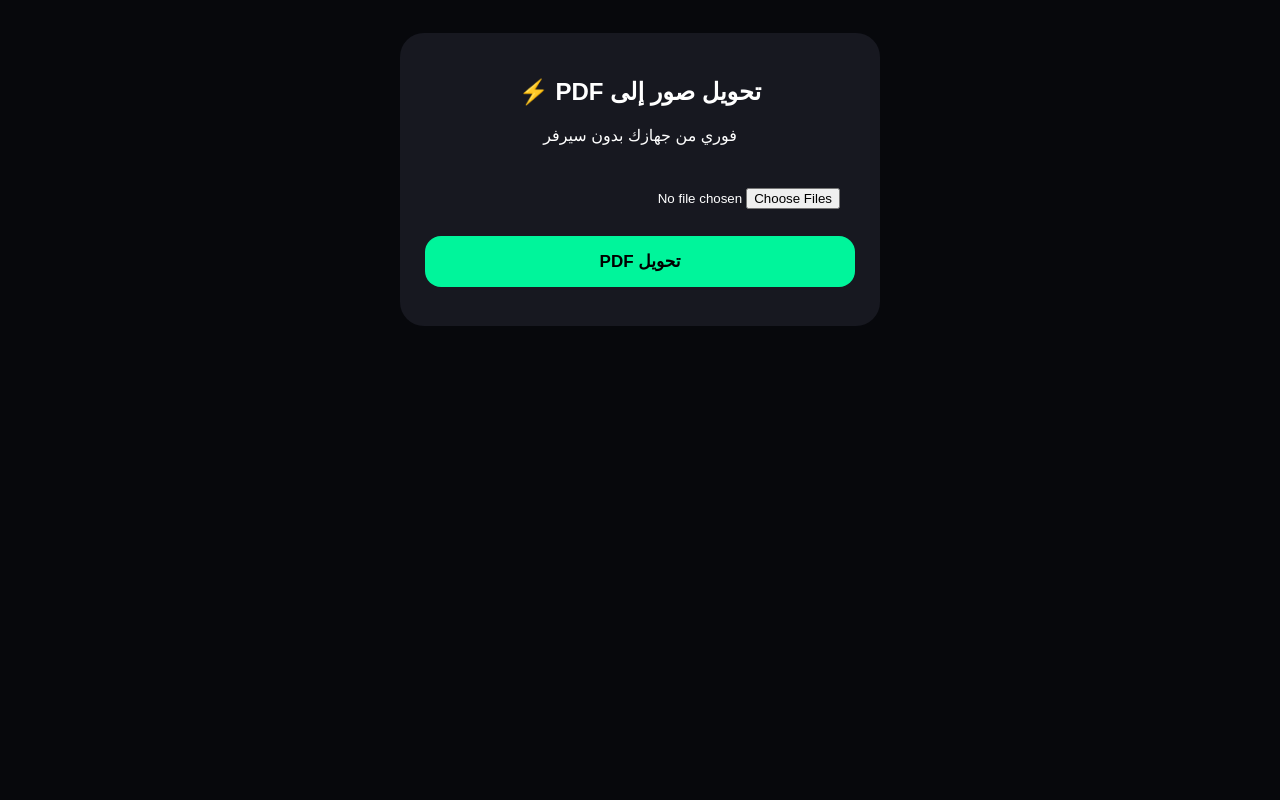
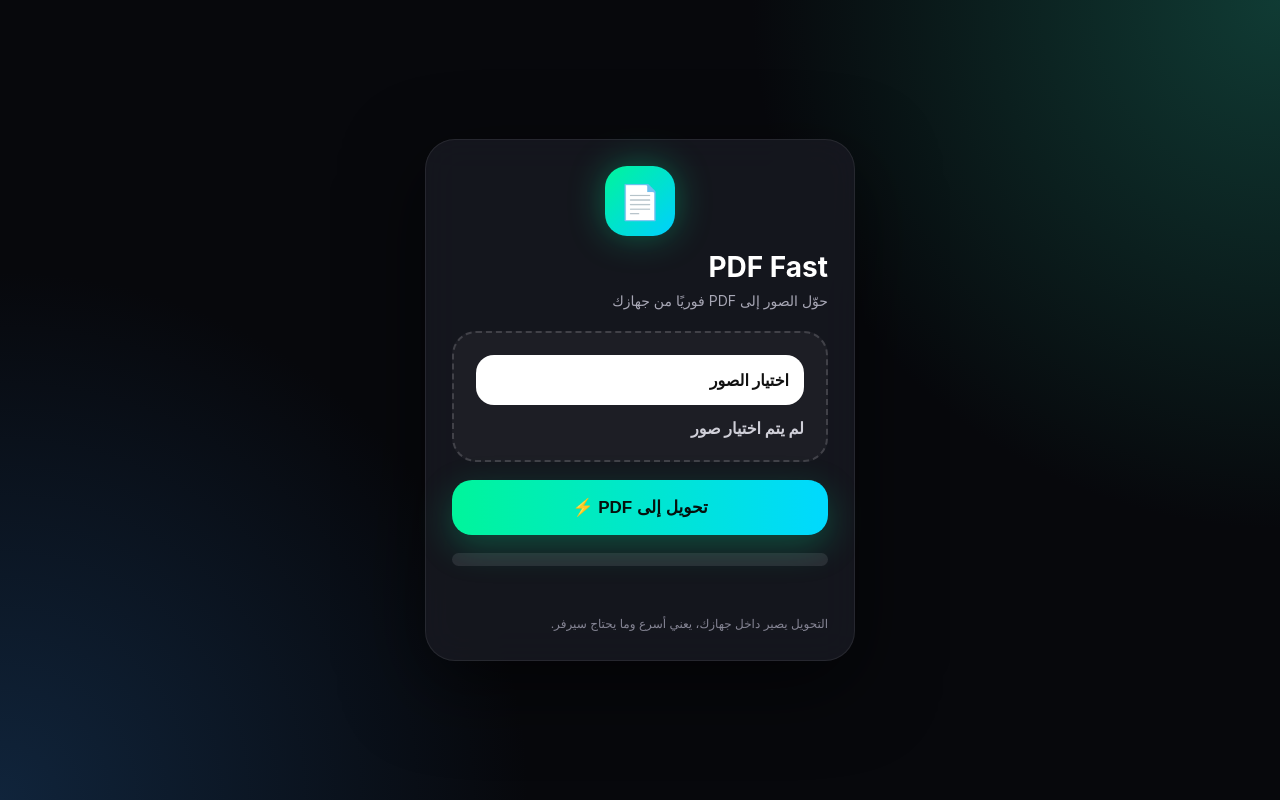
Before and after one commit to fffppp81600-hub/kkll, a plain HTML site: page index.html in a window 1280 px wide. Drawn offline with nearby package versions, Linux system fonts and the light colour scheme.

Commit message:
Update index.html

```diff
--- a/index.html
+++ b/index.html
@@ -2,92 +2,213 @@
 <html lang="ar" dir="rtl">
 <head>
 <meta charset="UTF-8">
-<meta name="viewport" content="width=device-width, initial-scale=1.0">
-<title>صور إلى PDF</title>
+<meta name="viewport" content="width=device-width, initial-scale=1, viewport-fit=cover">
+<title>PDF Fast</title>
 <script src="https://cdnjs.cloudflare.com/ajax/libs/jspdf/2.5.1/jspdf.umd.min.js"></script>
 <style>
-body{font-family:Arial;background:#07080c;color:white;text-align:center;padding:25px}
-.box{background:#171820;padding:25px;border-radius:24px;max-width:430px;margin:auto}
-input,button{width:100%;padding:15px;margin-top:12px;border-radius:16px;border:0;box-sizing:border-box}
-button{background:#00f59b;font-weight:bold;font-size:17px}
-.status{margin-top:14px;color:#ccc;font-weight:bold}
-a{display:block;background:#00f59b;color:#000;padding:15px;border-radius:16px;text-decoration:none;font-weight:bold;margin-top:18px}
+*{box-sizing:border-box}
+body{
+  margin:0;
+  min-height:100vh;
+  font-family:-apple-system,BlinkMacSystemFont,"Segoe UI",Arial;
+  background:
+    radial-gradient(circle at top right,#103b34,transparent 35%),
+    radial-gradient(circle at bottom left,#10243b,transparent 35%),
+    #07080c;
+  color:white;
+  padding:22px;
+  display:flex;
+  align-items:center;
+  justify-content:center;
+}
+.app{
+  width:100%;
+  max-width:430px;
+}
+.card{
+  background:rgba(23,24,32,.88);
+  backdrop-filter:blur(18px);
+  border:1px solid rgba(255,255,255,.08);
+  border-radius:30px;
+  padding:26px;
+  box-shadow:0 25px 80px rgba(0,0,0,.55);
+}
+.logo{
+  width:70px;height:70px;
+  margin:0 auto 14px;
+  border-radius:22px;
+  background:linear-gradient(135deg,#00f59b,#00cfff);
+  display:flex;align-items:center;justify-content:center;
+  font-size:34px;
+  box-shadow:0 0 35px rgba(0,245,155,.35);
+}
+h1{margin:0;font-size:28px}
+.sub{color:#a7a7b5;margin-top:8px;font-size:14px}
+.pick{
+  margin-top:22px;
+  border:2px dashed rgba(255,255,255,.16);
+  border-radius:24px;
+  padding:22px;
+  background:rgba(255,255,255,.04);
+}
+input{display:none}
+.pick label{
+  display:block;
+  background:#fff;
+  color:#111;
+  padding:15px;
+  border-radius:18px;
+  font-weight:800;
+}
+.count{margin-top:13px;color:#cfcfd8;font-weight:700}
+button{
+  width:100%;
+  margin-top:18px;
+  padding:17px;
+  border:0;
+  border-radius:20px;
+  font-size:17px;
+  font-weight:900;
+  color:#06110d;
+  background:linear-gradient(90deg,#00f59b,#00d9ff);
+  box-shadow:0 12px 35px rgba(0,245,155,.25);
+}
+button:disabled{opacity:.55}
+.progress{
+  height:13px;
+  background:#2a2b33;
+  margin-top:18px;
+  border-radius:999px;
+  overflow:hidden;
+}
+.bar{
+  height:100%;
+  width:0%;
+  background:linear-gradient(90deg,#00f59b,#00d9ff);
+  transition:.2s;
+}
+.status{
+  margin-top:12px;
+  min-height:22px;
+  color:#c7c7d3;
+  font-weight:700;
+}
+.download{
+  display:block;
+  margin-top:18px;
+  background:#00f59b;
+  color:#03110b;
+  padding:16px;
+  border-radius:20px;
+  text-decoration:none;
+  font-weight:900;
+}
+.small{
+  margin-top:14px;
+  color:#858594;
+  font-size:12px;
+  line-height:1.6;
+}
 </style>
 </head>
 <body>
 
-<div class="box">
-<h2>تحويل صور إلى PDF ⚡</h2>
-<p>فوري من جهازك بدون سيرفر</p>
+<div class="app">
+  <div class="card">
+    <div class="logo">📄</div>
+    <h1>PDF Fast</h1>
+    <div class="sub">حوّل الصور إلى PDF فوريًا من جهازك</div>
 
-<input id="images" type="file" accept="image/*" multiple>
-<button onclick="makePDF()">تحويل PDF</button>
+    <div class="pick">
+      <label for="files">اختيار الصور</label>
+      <input id="files" type="file" accept="image/*" multiple>
+      <div id="count" class="count">لم يتم اختيار صور</div>
+    </div>
 
-<div id="status" class="status"></div>
-<div id="result"></div>
+    <button id="btn" onclick="makePDF()">تحويل إلى PDF ⚡</button>
+
+    <div class="progress"><div id="bar" class="bar"></div></div>
+    <div id="status" class="status"></div>
+    <div id="result"></div>
+
+    <div class="small">
+      التحويل يصير داخل جهازك، يعني أسرع وما يحتاج سيرفر.
+    </div>
+  </div>
 </div>
 
 <script>
+const filesInput=document.getElementById("files");
+const count=document.getElementById("count");
+
+filesInput.addEventListener("change",()=>{
+  const n=filesInput.files.length;
+  count.textContent=n?`تم اختيار ${n} صورة`:"لم يتم اختيار صور";
+});
+
 async function makePDF(){
-  const files = document.getElementById("images").files;
-  const status = document.getElementById("status");
-  const result = document.getElementById("result");
+  const files=filesInput.files;
+  const status=document.getElementById("status");
+  const bar=document.getElementById("bar");
+  const result=document.getElementById("result");
+  const btn=document.getElementById("btn");
 
-  if(files.length === 0){
-    status.innerHTML = "اختر صور أول";
+  if(!files.length){
+    status.textContent="اختر الصور أول";
     return;
   }
 
-  result.innerHTML = "";
-  status.innerHTML = "جاري تجهيز PDF...";
+  btn.disabled=true;
+  result.innerHTML="";
+  bar.style.width="0%";
+  status.textContent="جاري التجهيز...";
 
-  const { jsPDF } = window.jspdf;
-  let pdf = null;
+  const {jsPDF}=window.jspdf;
+  let pdf=null;
 
-  for(let i = 0; i < files.length; i++){
-    status.innerHTML = `جاري تحويل الصورة ${i+1} من ${files.length}`;
+  for(let i=0;i<files.length;i++){
+    status.textContent=`تحويل الصورة ${i+1} من ${files.length}`;
 
-    const imgData = await readFile(files[i]);
-    const img = await loadImage(imgData);
+    const imgData=await readFile(files[i]);
+    const img=await loadImage(imgData);
 
-    const width = img.width;
-    const height = img.height;
+    let w=img.naturalWidth;
+    let h=img.naturalHeight;
 
-    const orientation = width > height ? "landscape" : "portrait";
+    const orientation=w>h?"landscape":"portrait";
 
-    if(i === 0){
-      pdf = new jsPDF({
-        orientation: orientation,
-        unit: "px",
-        format: [width, height]
-      });
+    if(i===0){
+      pdf=new jsPDF({orientation,unit:"px",format:[w,h],compress:false});
     }else{
-      pdf.addPage([width, height], orientation);
+      pdf.addPage([w,h],orientation);
     }
 
-    pdf.addImage(imgData, "JPEG", 0, 0, width, height);
+    pdf.addImage(imgData,"JPEG",0,0,w,h,undefined,"FAST");
+    bar.style.width=Math.round(((i+1)/files.length)*100)+"%";
+    await new Promise(r=>setTimeout(r,50));
   }
 
-  const blob = pdf.output("blob");
-  const url = URL.createObjectURL(blob);
+  const blob=pdf.output("blob");
+  const url=URL.createObjectURL(blob);
 
-  status.innerHTML = "جاهز ✅";
-  result.innerHTML = `<a href="${url}" download="images.pdf">تنزيل PDF</a>`;
+  status.textContent="جاهز ✅";
+  result.innerHTML=`<a class="download" href="${url}" download="images.pdf">تنزيل PDF</a>`;
+  btn.disabled=false;
 }
 
 function readFile(file){
-  return new Promise((resolve)=>{
-    const reader = new FileReader();
-    reader.onload = e => resolve(e.target.result);
+  return new Promise(resolve=>{
+    const reader=new FileReader();
+    reader.onload=e=>resolve(e.target.result);
     reader.readAsDataURL(file);
   });
 }
 
 function loadImage(src){
-  return new Promise((resolve)=>{
-    const img = new Image();
-    img.onload = () => resolve(img);
-    img.src = src;
+  return new Promise(resolve=>{
+    const img=new Image();
+    img.onload=()=>resolve(img);
+    img.src=src;
   });
 }
 </script>
```
